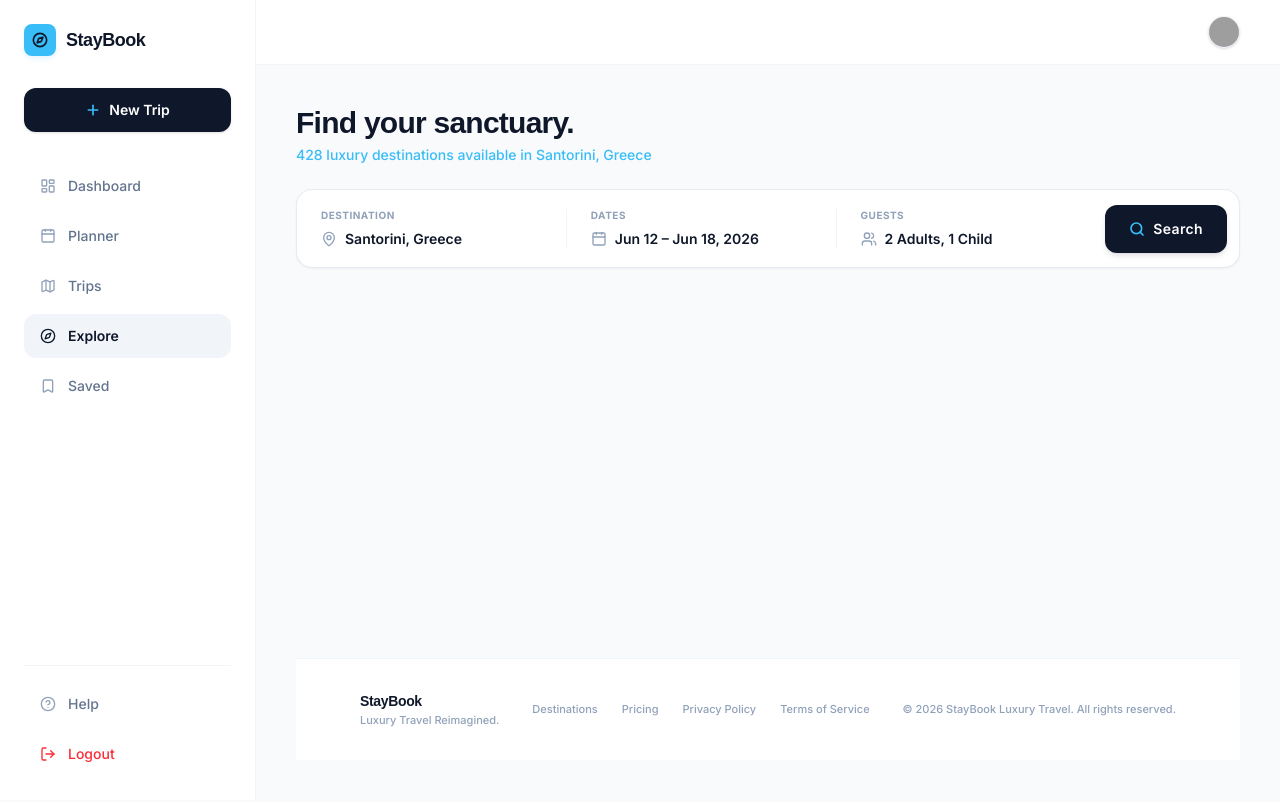
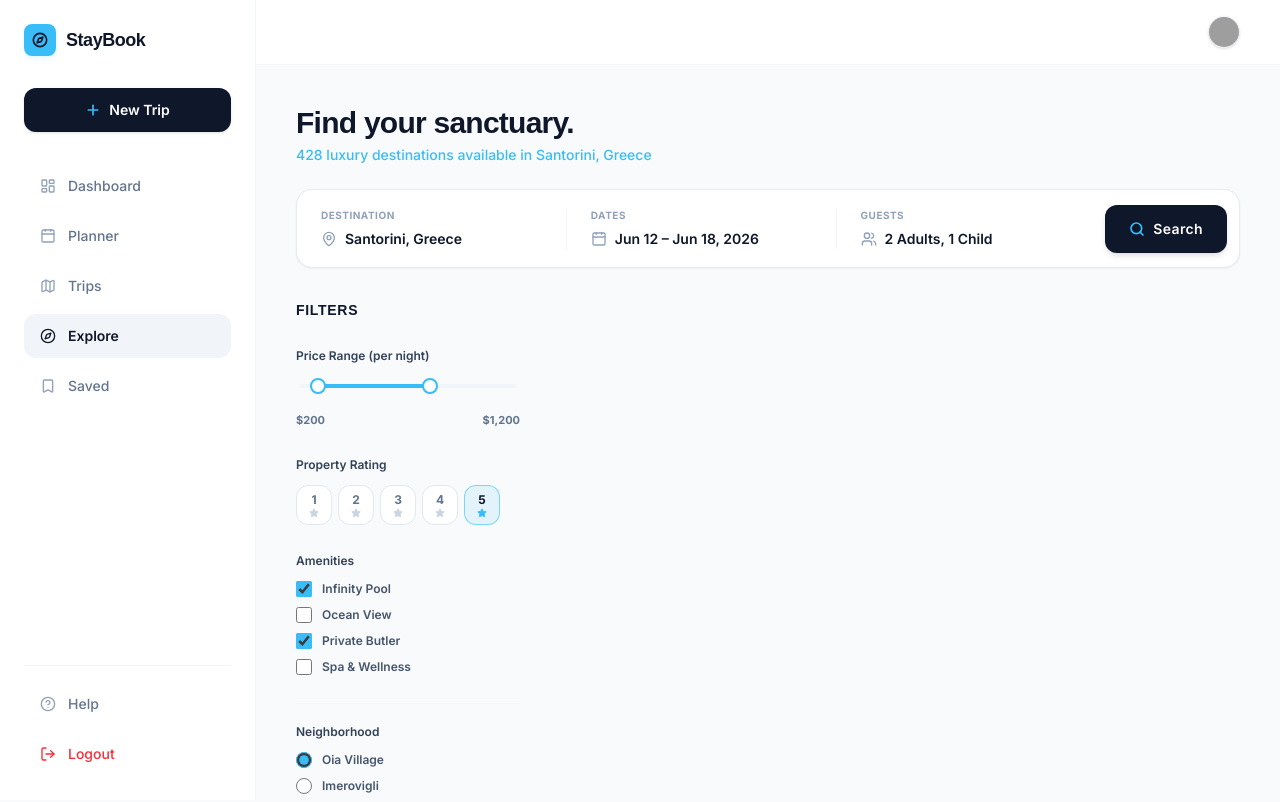
Before and after one commit to ShotikoLabadze/StayBook, a Next.js app in the folder frontend/: page /explore in a window 1280 px wide. Shown: the top 802 px of the page. Built offline with nearby package versions, Linux system fonts and the light colour scheme; no server answers; grey boxes are pictures that could not be loaded.

Commit message:
Feat(explore): implement Sidebar component with dynamic price range

```diff
--- /dev/null
+++ b/frontend/app/explore/components/FilterSidebar.tsx
@@ -0,0 +1,187 @@
+"use client";
+
+import { Star } from "lucide-react";
+import { useRef, useState } from "react";
+
+export default function FilterSidebar() {
+  const amenities = [
+    { id: "pool", label: "Infinity Pool", checked: true },
+    { id: "view", label: "Ocean View", checked: false },
+    { id: "butler", label: "Private Butler", checked: true },
+    { id: "spa", label: "Spa & Wellness", checked: false },
+  ];
+
+  const neighborhoods = [
+    { id: "oia", label: "Oia Village", checked: true },
+    { id: "imerovigli", label: "Imerovigli", checked: false },
+    { id: "fira", label: "Fira Center", checked: false },
+  ];
+
+  const [selectedRating, setSelectedRating] = useState(5);
+
+  const [minPrice, setMinPrice] = useState(200);
+  const [maxPrice, setMaxPrice] = useState(1200);
+
+  const sliderMin = 0;
+  const sliderMax = 2000;
+
+  const sliderRef = useRef<HTMLDivElement>(null);
+
+  const convertPosToPrice = (clientX: number) => {
+    if (!sliderRef.current) return 0;
+    const rect = sliderRef.current.getBoundingClientRect();
+    const percentage = Math.max(
+      0,
+      Math.min(1, (clientX - rect.left) / rect.width),
+    );
+    const rawPrice = sliderMin + percentage * (sliderMax - sliderMin);
+    return Math.round(rawPrice / 50) * 50;
+  };
+
+  const handleMinMouseDown = () => {
+    const handleMouseMove = (e: MouseEvent) => {
+      const newMin = convertPosToPrice(e.clientX);
+      if (newMin < maxPrice && newMin >= sliderMin) {
+        setMinPrice(newMin);
+      }
+    };
+    const handleMouseUp = () => {
+      window.removeEventListener("mousemove", handleMouseMove);
+      window.removeEventListener("mouseup", handleMouseUp);
+    };
+    window.addEventListener("mousemove", handleMouseMove);
+    window.addEventListener("mouseup", handleMouseUp);
+  };
+
+  const handleMaxMouseDown = () => {
+    const handleMouseMove = (e: MouseEvent) => {
+      const newMax = convertPosToPrice(e.clientX);
+      if (newMax > minPrice && newMax <= sliderMax) {
+        setMaxPrice(newMax);
+      }
+    };
+    const handleMouseUp = () => {
+      window.removeEventListener("mousemove", handleMouseMove);
+      window.removeEventListener("mouseup", handleMouseUp);
+    };
+    window.addEventListener("mousemove", handleMouseMove);
+    window.addEventListener("mouseup", handleMouseUp);
+  };
+
+  const minPercent = ((minPrice - sliderMin) / (sliderMax - sliderMin)) * 100;
+  const maxPercent = ((maxPrice - sliderMin) / (sliderMax - sliderMin)) * 100;
+
+  return (
+    <aside className="w-56 shrink-0 space-y-7 text-left">
+      <h3 className="text-sm font-bold uppercase tracking-wider text-primary font-headline">
+        Filters
+      </h3>
+
+      <div className="space-y-3">
+        <p className="text-xs font-semibold text-slate-700">
+          Price Range (per night)
+        </p>
+
+        <div ref={sliderRef} className="relative px-1 pt-2 h-5 select-none">
+          <div className="h-1 w-full rounded-full bg-slate-100" />
+
+          <div
+            className="absolute h-1 rounded-full bg-secondary top-2"
+            style={{ left: `${minPercent}%`, right: `${100 - maxPercent}%` }}
+          />
+
+          <div
+            onMouseDown={handleMinMouseDown}
+            className="absolute top-0.5 h-4 w-4 cursor-pointer rounded-full border-2 border-secondary bg-white shadow-xs -ml-2 active:scale-110 transition-transform touch-none"
+            style={{ left: `${minPercent}%` }}
+          />
+
+          <div
+            onMouseDown={handleMaxMouseDown}
+            className="absolute top-0.5 h-4 w-4 cursor-pointer rounded-full border-2 border-secondary bg-white shadow-xs -ml-2 active:scale-110 transition-transform touch-none"
+            style={{ left: `${maxPercent}%` }}
+          />
+        </div>
+
+        <div className="flex justify-between pt-1 text-[11px] font-bold text-slate-500">
+          <span>${minPrice.toLocaleString()}</span>
+          <span>
+            $
+            {maxPrice >= sliderMax
+              ? `${sliderMax.toLocaleString()}+`
+              : `${maxPrice.toLocaleString()}`}
+          </span>
+        </div>
+      </div>
+
+      <div className="space-y-3">
+        <p className="text-xs font-semibold text-slate-700">Property Rating</p>
+        <div className="flex gap-1.5">
+          {[1, 2, 3, 4, 5].map((num) => {
+            const active = num === selectedRating;
+            return (
+              <button
+                key={num}
+                type="button"
+                onClick={() => setSelectedRating(num)}
+                className={`flex h-10 w-9 cursor-pointer flex-col items-center justify-center rounded-xl border text-xs font-bold transition-all ${
+                  active
+                    ? "border-secondary/60 bg-secondary/10 text-primary"
+                    : "border-slate-200 bg-white text-slate-500 hover:border-slate-300"
+                }`}
+              >
+                <span>{num}</span>
+                <Star
+                  className={`h-2.5 w-2.5 ${
+                    active
+                      ? "fill-secondary text-secondary"
+                      : "fill-slate-300 text-slate-300"
+                  }`}
+                />
+              </button>
+            );
+          })}
+        </div>
+      </div>
+
+      <div className="space-y-3">
+        <p className="text-xs font-semibold text-slate-700">Amenities</p>
+        <div className="space-y-2.5">
+          {amenities.map((item) => (
+            <label
+              key={item.id}
+              className="flex cursor-pointer select-none items-center gap-2.5 text-xs font-semibold text-slate-600 hover:text-primary transition-colors"
+            >
+              <input
+                type="checkbox"
+                defaultChecked={item.checked}
+                className="h-4 w-4 cursor-pointer rounded border-slate-300 accent-secondary focus:ring-secondary/20"
+              />
+              {item.label}
+            </label>
+          ))}
+        </div>
+      </div>
+
+      <div className="space-y-3 border-t border-slate-100 pt-5">
+        <p className="text-xs font-semibold text-slate-700">Neighborhood</p>
+        <div className="space-y-2.5">
+          {neighborhoods.map((item) => (
+            <label
+              key={item.id}
+              className="flex cursor-pointer select-none items-center gap-2.5 text-xs font-semibold text-slate-600 hover:text-primary transition-colors"
+            >
+              <input
+                type="radio"
+                name="neighborhood"
+                defaultChecked={item.checked}
+                className="h-4 w-4 cursor-pointer accent-secondary focus:ring-secondary/20"
+              />
+              {item.label}
+            </label>
+          ))}
+        </div>
+      </div>
+    </aside>
+  );
+}
--- a/frontend/app/explore/page.tsx
+++ b/frontend/app/explore/page.tsx
@@ -3,6 +3,7 @@
 import Footer from "@/components/Footer";
 import Sidebar from "@/components/Sidebar";
 
+import FilterSidebar from "./components/FilterSidebar";
 import SearchHeader from "./components/SearchHeader";
 
 export default function ExplorePage() {
@@ -26,7 +27,9 @@ export default function ExplorePage() {
 
           <div className="flex flex-col lg:flex-row gap-10 items-start flex-1">
             <div className="flex-1 grid grid-cols-1 xl:grid-cols-12 gap-8 w-full">
-              <div className="xl:col-span-5"></div>
+              <div className="xl:col-span-5">
+                <FilterSidebar />
+              </div>
             </div>
           </div>
 
```
